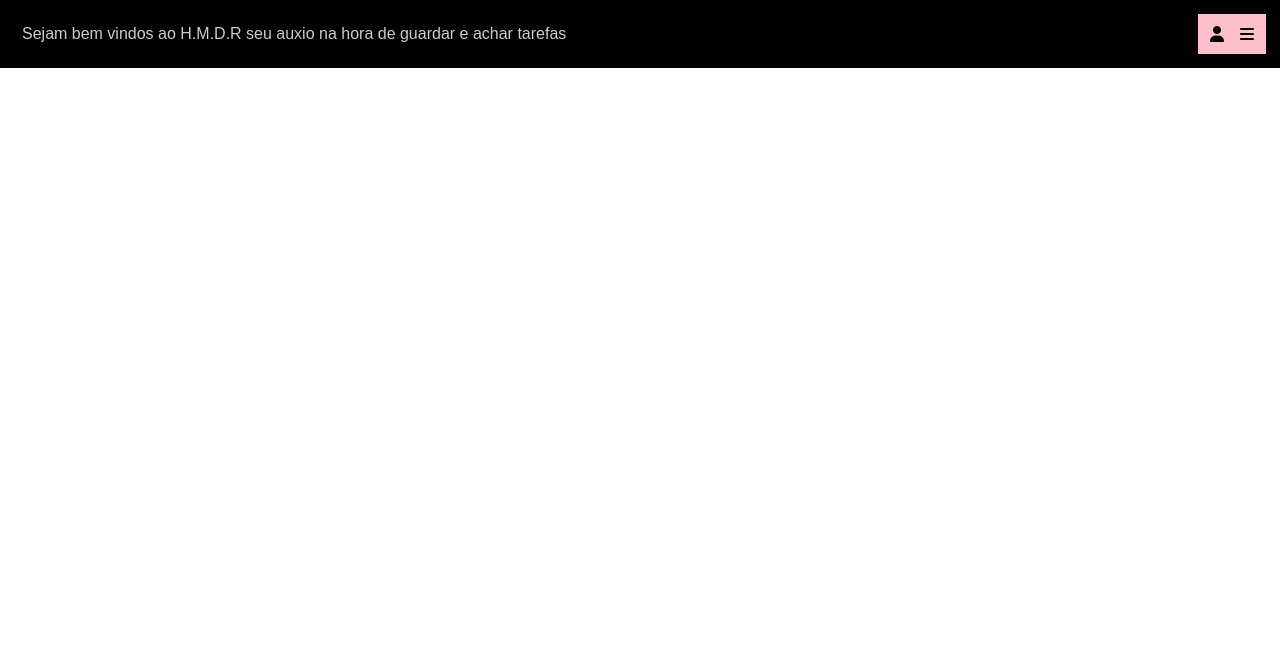
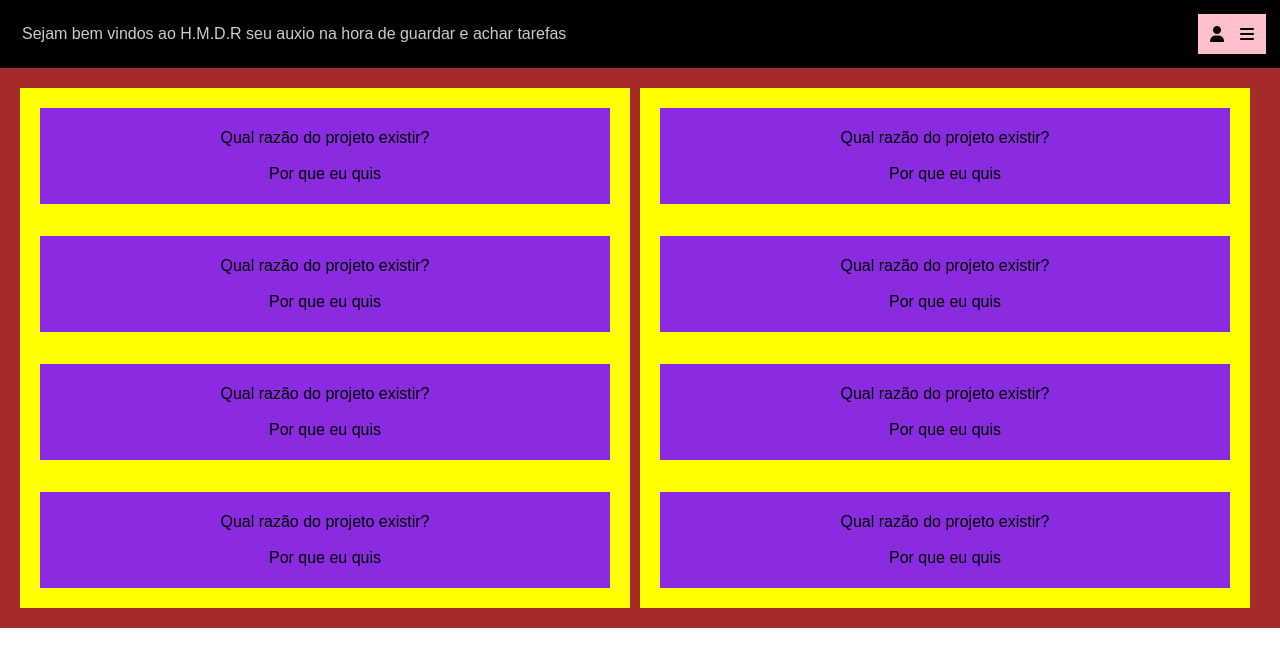
Before and after one commit to Fabio42-sys/H.M.D.R_Project, a website: page index.html in a window 1280 px wide. Drawn offline with nearby package versions, Linux system fonts and the light colour scheme.

Commit message:
feat: criação do conteudo e css do main

```diff
--- /dev/null
+++ b/CSS/main.css
@@ -0,0 +1,26 @@
+.centerPoint {
+    width: 100%;
+    background-color: brown;
+    padding: 20px;
+    display: flex;
+    gap: 10px;
+}
+
+.about {
+    width: 50%;
+    background-color: yellow;
+    display: flex;
+    padding: 20px;
+    gap: 32px;
+    flex-direction: column;
+}
+
+.questions {
+    width: 100%;
+    background-color: blueviolet;
+    display: flex;
+    flex-direction: column;
+    gap: 12px;
+    align-items: center;
+    padding: 18px;
+}
--- a/index.html
+++ b/index.html
@@ -7,6 +7,7 @@
     <link rel="stylesheet" href="https://cdnjs.cloudflare.com/ajax/libs/font-awesome/6.7.1/css/all.min.css">
     <link rel="stylesheet" href="./CSS/reset.css">
     <link rel="stylesheet" href="./CSS/header.css">
+    <link rel="stylesheet" href="./CSS/main.css">
     <title>H.D.M.R Project</title>
 </head>
 
@@ -26,6 +27,45 @@
 
     <main class="centerPoint" id="Main">
 
+        <section class="about">
+            <div class="questions">
+                <p class="ask">Qual razão do projeto existir?</p>
+                <p class="resp">Por que eu quis</p>
+            </div>
+            <div class="questions">
+                <p class="ask">Qual razão do projeto existir?</p>
+                <p class="resp">Por que eu quis</p>
+            </div>
+            <div class="questions">
+                <p class="ask">Qual razão do projeto existir?</p>
+                <p class="resp">Por que eu quis</p>
+            </div>
+            <div class="questions">
+                <p class="ask">Qual razão do projeto existir?</p>
+                <p class="resp">Por que eu quis</p>
+            </div>
+        </section>
+        <section class="about">
+            <div class="questions">
+                <p class="ask">Qual razão do projeto existir?</p>
+                <p class="resp">Por que eu quis</p>
+            </div>
+            <div class="questions">
+                <p class="ask">Qual razão do projeto existir?</p>
+                <p class="resp">Por que eu quis</p>
+            </div>
+            <div class="questions">
+                <p class="ask">Qual razão do projeto existir?</p>
+                <p class="resp">Por que eu quis</p>
+            </div>
+            <div class="questions">
+                <p class="ask">Qual razão do projeto existir?</p>
+                <p class="resp">Por que eu quis</p>
+            </div>
+        </section>
+        <section class="project">
+
+        </section>
     </main>
 
     <footer class="bottomPoint" id="Footer">
```
